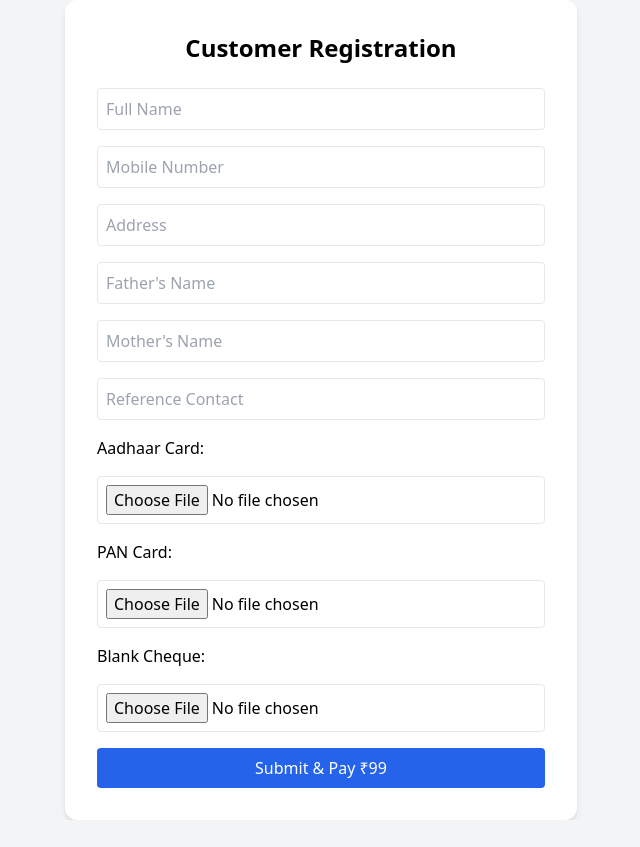
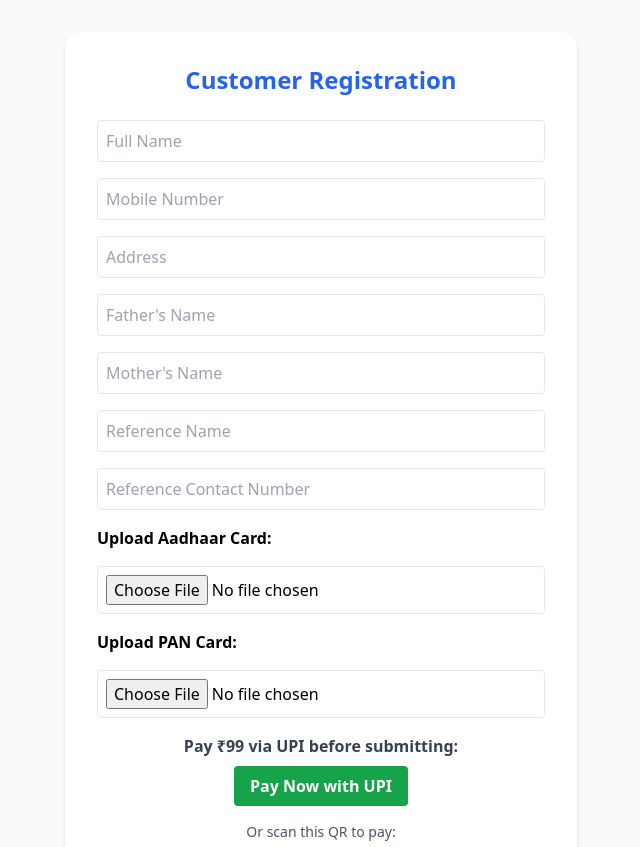
Before and after one commit to Vijay999n/Financial_Registration_App, a Flask app: page / in a window 1280 px wide. Shown: the top 847 px of the page, without its empty margins (319-959 px from the left). Before the commit the page ends 820 px from the top, so only its background shows below. Run offline with Flask 3, Linux system fonts and the light colour scheme; some libraries are stand-ins or nearby versions.

Commit message:
Enhance registration form with UPI payment integration
Updated the registration form to include UPI payment options and improved styling.

```diff
--- a/Financial_Registration_App/templates/form.html
+++ b/Financial_Registration_App/templates/form.html
@@ -1,36 +1,68 @@
 <!DOCTYPE html>
 <html lang="en">
 <head>
-  <meta charset="UTF-8">
-  <title>Customer Registration</title>
-  <meta name="viewport" content="width=device-width, initial-scale=1">
+  <meta charset="UTF-8" />
+  <meta name="viewport" content="width=device-width, initial-scale=1.0" />
+  <title>Financial Registration</title>
   <script src="https://cdn.tailwindcss.com"></script>
 </head>
-<body class="bg-gray-100 flex justify-center items-center min-h-screen">
-  <div class="bg-white p-8 rounded-xl shadow-md w-full max-w-lg">
-    <h1 class="text-2xl font-bold mb-6 text-center">Customer Registration</h1>
+<body class="bg-gray-50 font-sans">
+  <div class="max-w-lg mx-auto bg-white p-8 mt-8 rounded-2xl shadow-md">
+    <h2 class="text-2xl font-bold mb-6 text-center text-blue-600">Customer Registration</h2>
 
-    <form action="/submit" method="POST" enctype="multipart/form-data" class="space-y-4">
-      <input name="name" placeholder="Full Name" class="w-full p-2 border rounded" required>
-      <input name="mobile" placeholder="Mobile Number" class="w-full p-2 border rounded" required>
-      <input name="address" placeholder="Address" class="w-full p-2 border rounded" required>
-      <input name="father_name" placeholder="Father's Name" class="w-full p-2 border rounded" required>
-      <input name="mother_name" placeholder="Mother's Name" class="w-full p-2 border rounded" required>
-      <input name="reference_contact" placeholder="Reference Contact" class="w-full p-2 border rounded" required>
+    <form id="regForm" action="/submit" method="POST" enctype="multipart/form-data" class="space-y-4">
+      <input name="name" placeholder="Full Name" required class="w-full p-2 border rounded" />
+      <input name="mobile" placeholder="Mobile Number" required class="w-full p-2 border rounded" />
+      <input name="address" placeholder="Address" required class="w-full p-2 border rounded" />
+      <input name="father_name" placeholder="Father's Name" required class="w-full p-2 border rounded" />
+      <input name="mother_name" placeholder="Mother's Name" required class="w-full p-2 border rounded" />
 
-      <label class="block">Aadhaar Card:</label>
-      <input type="file" name="aadhaar" accept="image/*" required class="block w-full border p-2 rounded">
+      <input name="ref_name" placeholder="Reference Name" required class="w-full p-2 border rounded" />
+      <input name="ref_contact" placeholder="Reference Contact Number" required class="w-full p-2 border rounded" />
 
-      <label class="block">PAN Card:</label>
-      <input type="file" name="pan" accept="image/*" required class="block w-full border p-2 rounded">
+      <label class="block font-semibold mt-4">Upload Aadhaar Card:</label>
+      <input type="file" name="aadhaar" accept="image/*" required class="w-full border rounded p-2" />
 
-      <label class="block">Blank Cheque:</label>
-      <input type="file" name="cheque" accept="image/*" required class="block w-full border p-2 rounded">
+      <label class="block font-semibold mt-2">Upload PAN Card:</label>
+      <input type="file" name="pan" accept="image/*" required class="w-full border rounded p-2" />
 
-      <button type="submit" class="bg-blue-600 text-white w-full py-2 rounded hover:bg-blue-700">
-        Submit & Pay ₹99
+      <!-- Payment Section -->
+      <div class="mt-6 text-center">
+        <p class="font-semibold text-gray-700 mb-2">Pay ₹99 via UPI before submitting:</p>
+        <a id="upiButton"
+           href="upi://pay?pa=7022118670@ybl&pn=Financial+Registration&am=99&cu=INR"
+           class="bg-green-600 hover:bg-green-700 text-white font-bold py-2 px-4 rounded inline-block"
+           target="_blank">
+          Pay Now with UPI
+        </a>
+
+        <!-- Optional QR Code -->
+        <div class="mt-4 text-center">
+          <p class="text-gray-600 text-sm">Or scan this QR to pay:</p>
+          <img src="https://api.qrserver.com/v1/create-qr-code/?size=150x150&data=upi://pay?pa=7022118670@ybl&pn=Financial+Registration&am=99&cu=INR"
+               alt="UPI QR Code" class="mx-auto mt-2">
+        </div>
+      </div>
+
+      <button id="submitBtn"
+        type="submit"
+        class="w-full bg-blue-600 text-white font-semibold py-2 px-4 rounded mt-4 opacity-50 cursor-not-allowed"
+        disabled>
+        Submit Registration
       </button>
     </form>
   </div>
+
+  <script>
+    const upiButton = document.getElementById("upiButton");
+    const submitBtn = document.getElementById("submitBtn");
+
+    upiButton.addEventListener("click", () => {
+      alert("Once payment is complete, you can now submit the form.");
+      submitBtn.disabled = false;
+      submitBtn.classList.remove("opacity-50", "cursor-not-allowed");
+      submitBtn.classList.add("hover:bg-blue-700");
+    });
+  </script>
 </body>
 </html>
```
